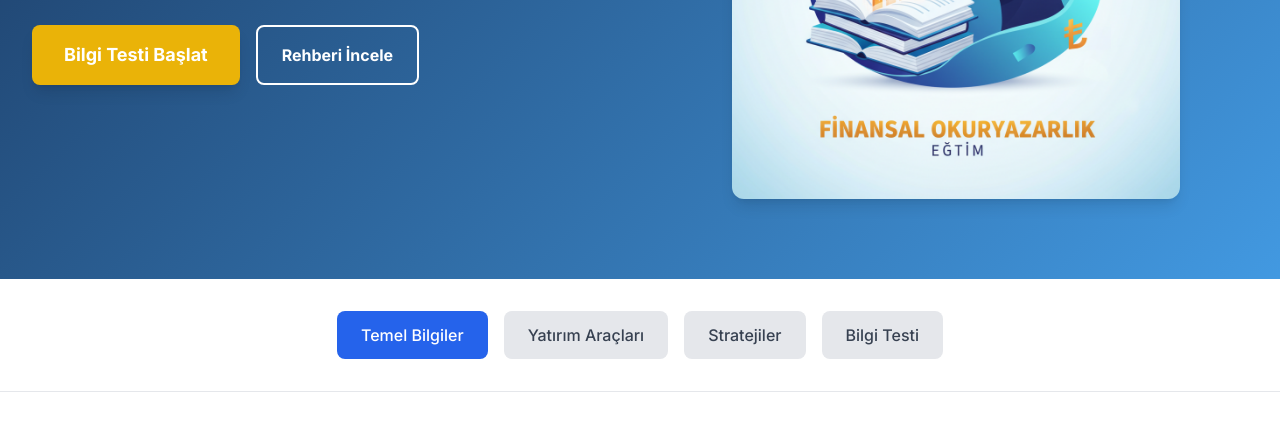
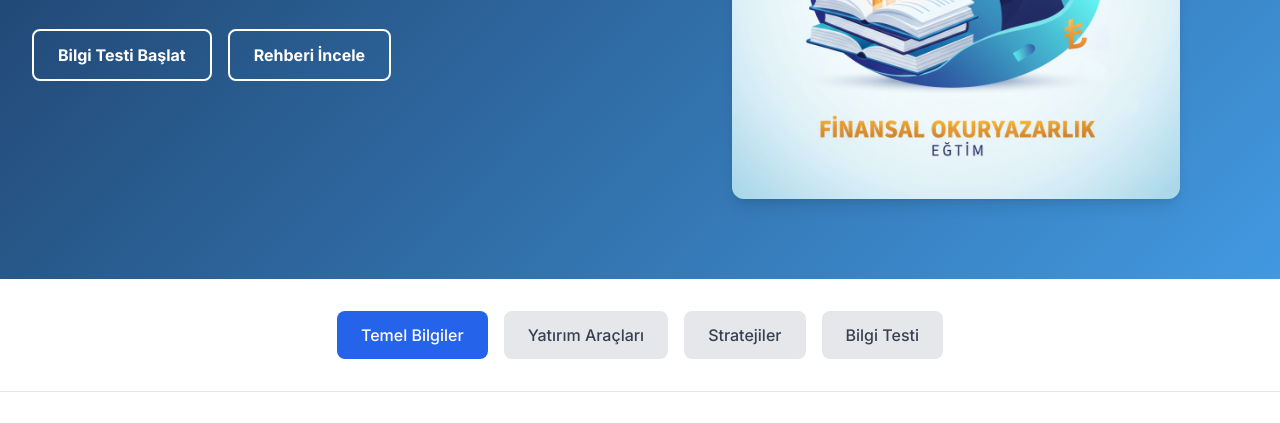
Before and after one commit to Ali-Demir-58/Bitirme, a website: page guide.html in a window 1280 px wide. Shown: the part 377-800 px from the top of the page. Drawn offline with nearby package versions, Linux system fonts and the light colour scheme.

Commit message:
Update guide.html

```diff
--- a/guide.html
+++ b/guide.html
@@ -188,7 +188,7 @@
 
                     <div class="flex flex-col sm:flex-row gap-4 justify-center lg:justify-start">
                         <button onclick="startAnalysis()"
-                            class="w-full sm:w-auto bg-yellow-500 hover:bg-yellow-600 text-white hover:text-white font-bold py-4 px-8 rounded-lg text-base sm:text-lg transition-all transform hover:scale-105 shadow-lg">
+                            class="w-full sm:w-auto border-2 border-white text-white hover:bg-white hover:text-gray-900 font-bold py-3 px-6 rounded-lg transition-all">
                             Bilgi Testi Başlat
                         </button>
                         <button type="button" onclick="scrollToContent()"
```
